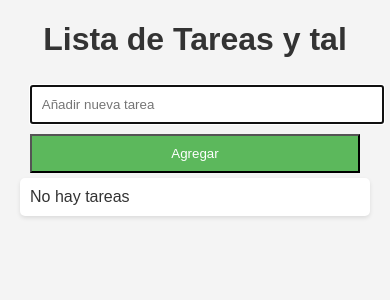
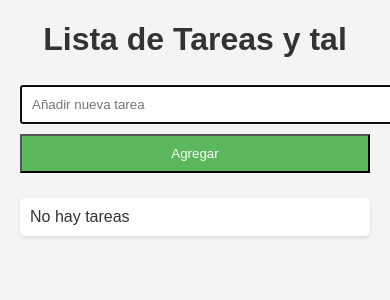
Before and after one commit to arturoytal/todo, a PHP site: page / in a window 390 px wide. Shown: the top 300 px of the page. Run offline with PHP 8.4, Linux system fonts and the light colour scheme; data that the repository does not hold is empty; a stand-in replaces the project's code that opens the database connection; some libraries are stand-ins or nearby versions.

Commit message:
a ver si alineamos el boton y la caja con la lista de tareas ya añadidas...

```diff
--- a/style.css
+++ b/style.css
@@ -74,17 +74,21 @@ ul li input[type="checkbox"] {
     .container {
         width: 95%;
         max-width: none;
-        padding: 0;
+        padding: 0 20px; /* Agrega un padding para alinear con la lista de tareas */
     }
 
     form {
-        width: calc(95% - 40px); /* Ajusta el ancho del formulario */
-        margin: 0 auto; /* Centra el formulario */
+        width: 100%; /* Asegura que el formulario ocupe todo el ancho del contenedor */
+        margin: 20px 0;
         flex-direction: column;
     }
 
     input[type="text"], button {
-        width: 100%;
-        margin: 5px 0;
+        width: calc(100% - 40px); /* Ajusta el ancho teniendo en cuenta el padding */
+        margin: 5px 20px; /* Agrega márgenes para alinear con la lista de tareas */
+    }
+
+    button {
+        width: calc(100% - 40px); /* Iguala el ancho del botón al de la caja de texto */
     }
 }
```
